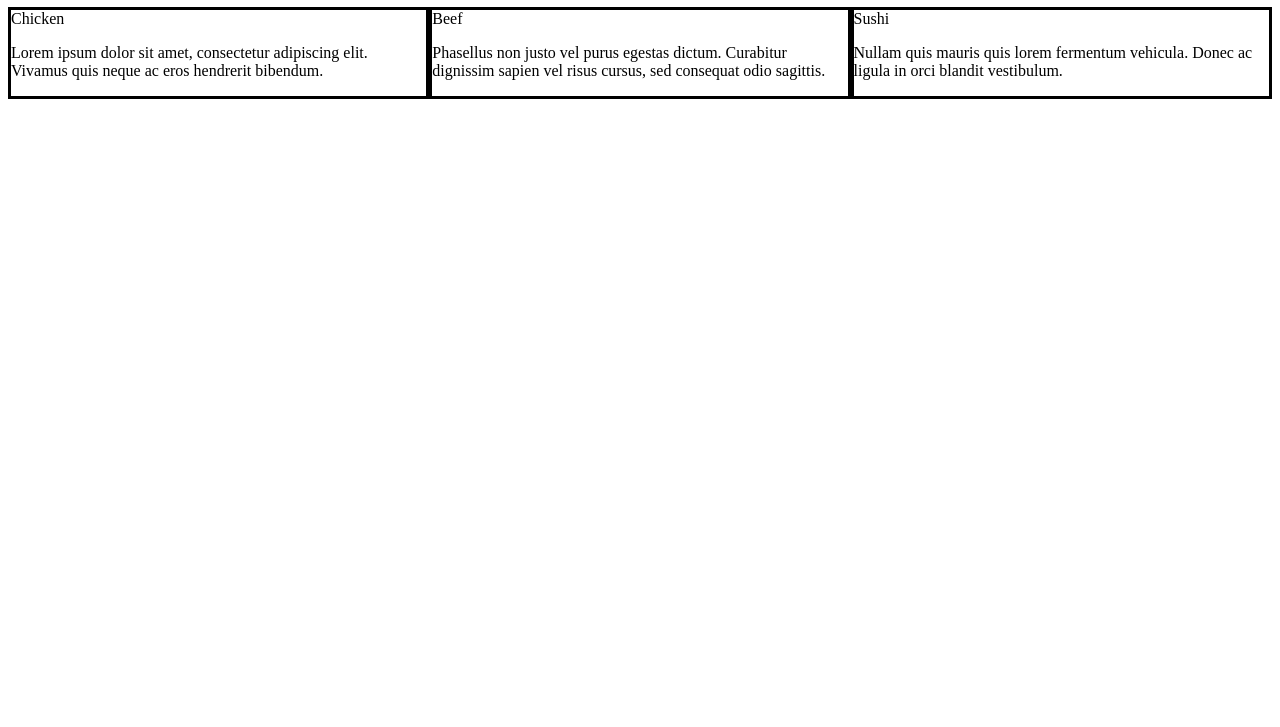
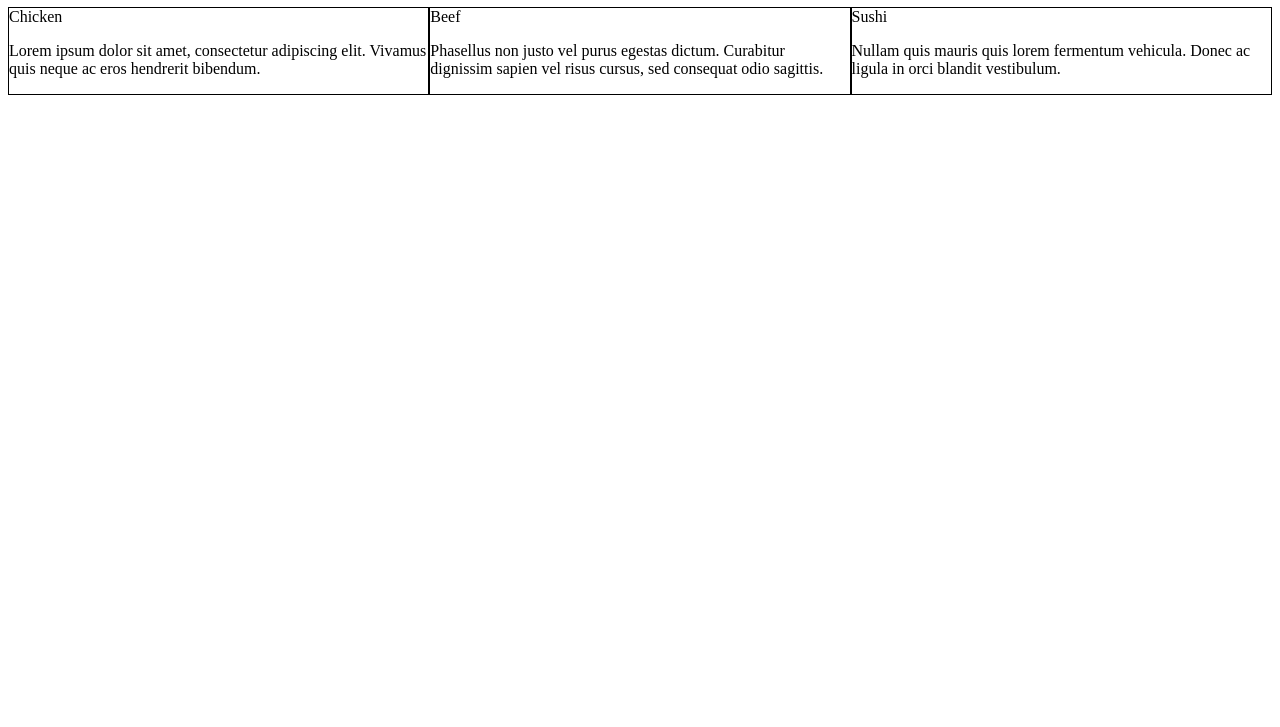
Before and after one commit to ameicodes/GitHubCourseraClassRepo, a plain HTML site: page index.html in a window 1280 px wide. Shown: the part 73-800 px from the top of the page. Drawn offline with Linux system fonts and the light colour scheme.

Commit message:
Update style.css

```diff
--- a/css/style.css
+++ b/css/style.css
@@ -7,8 +7,7 @@
 .section{
   float: left;
   width: 33.33%;
-  border-style: solid;
-  border-color:black;
+  border: 1px solid black;
 }
 
 .row::after{
```
